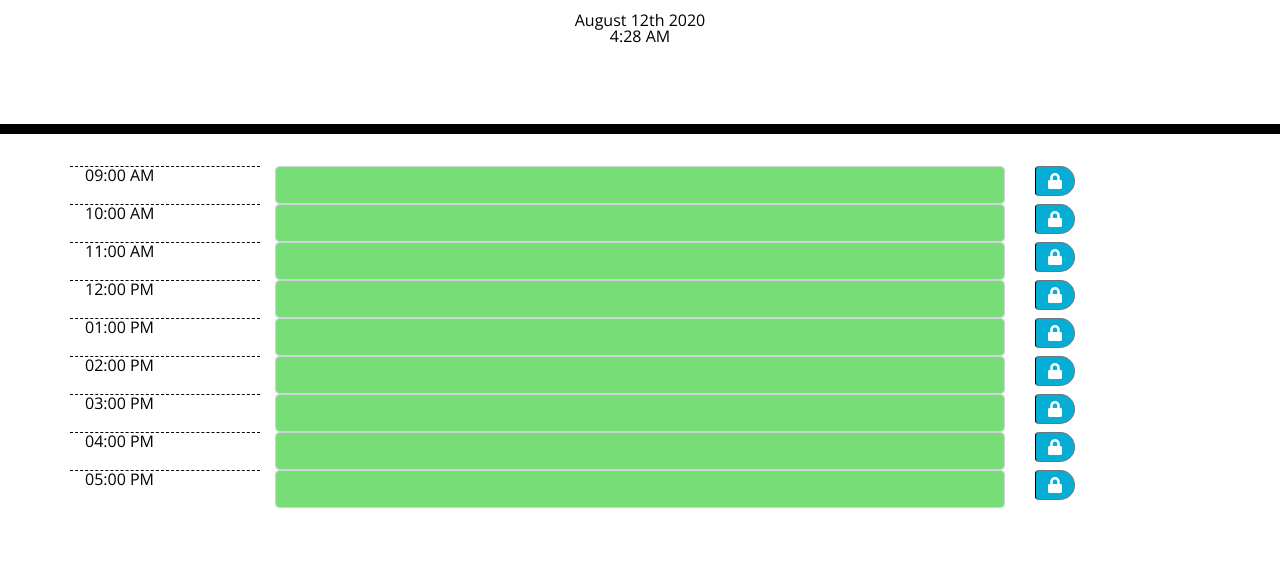
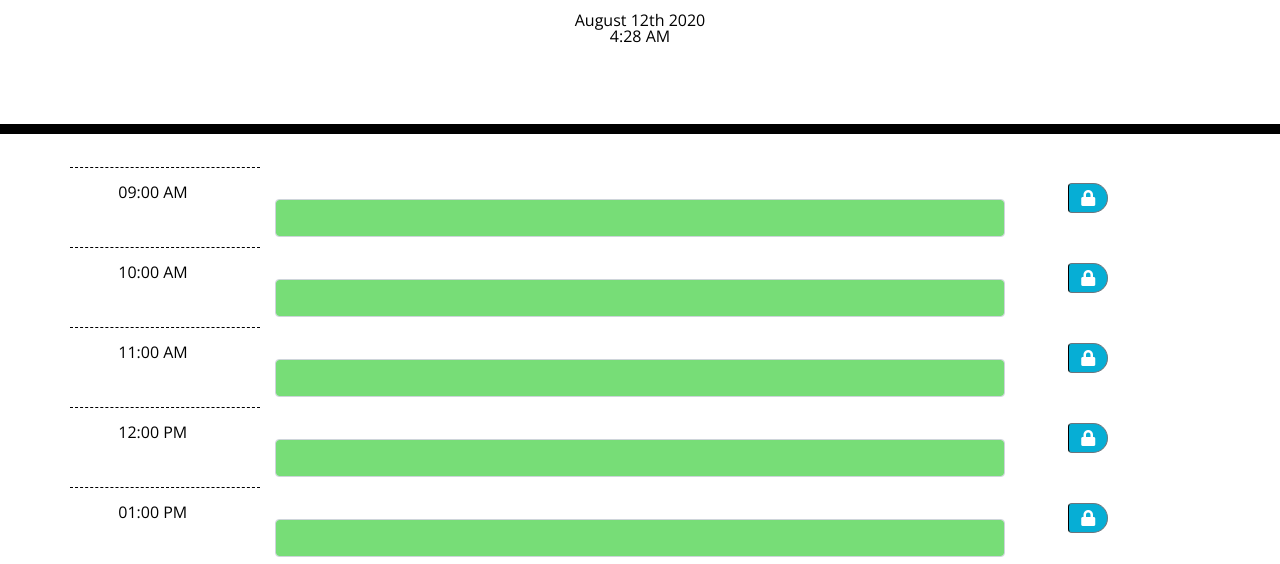
Before and after one commit to AZonaGarcia/day-planner, a plain HTML site: page index.html in a window 1280 px wide. Shown: the part 182-746 px from the top of the page. Drawn offline with nearby package versions, Linux system fonts and the light colour scheme.

Commit message:
updated README

```diff
--- a/assets/style.css
+++ b/assets/style.css
@@ -30,7 +30,11 @@ textarea{
   border-radius: 15px;
 }
 
-
+.row {
+  white-space: pre-wrap;
+  height: 80px;
+  border-top: 1px solid white;;
+}
 
 .hour {
   background-color: #ffffff;
```
